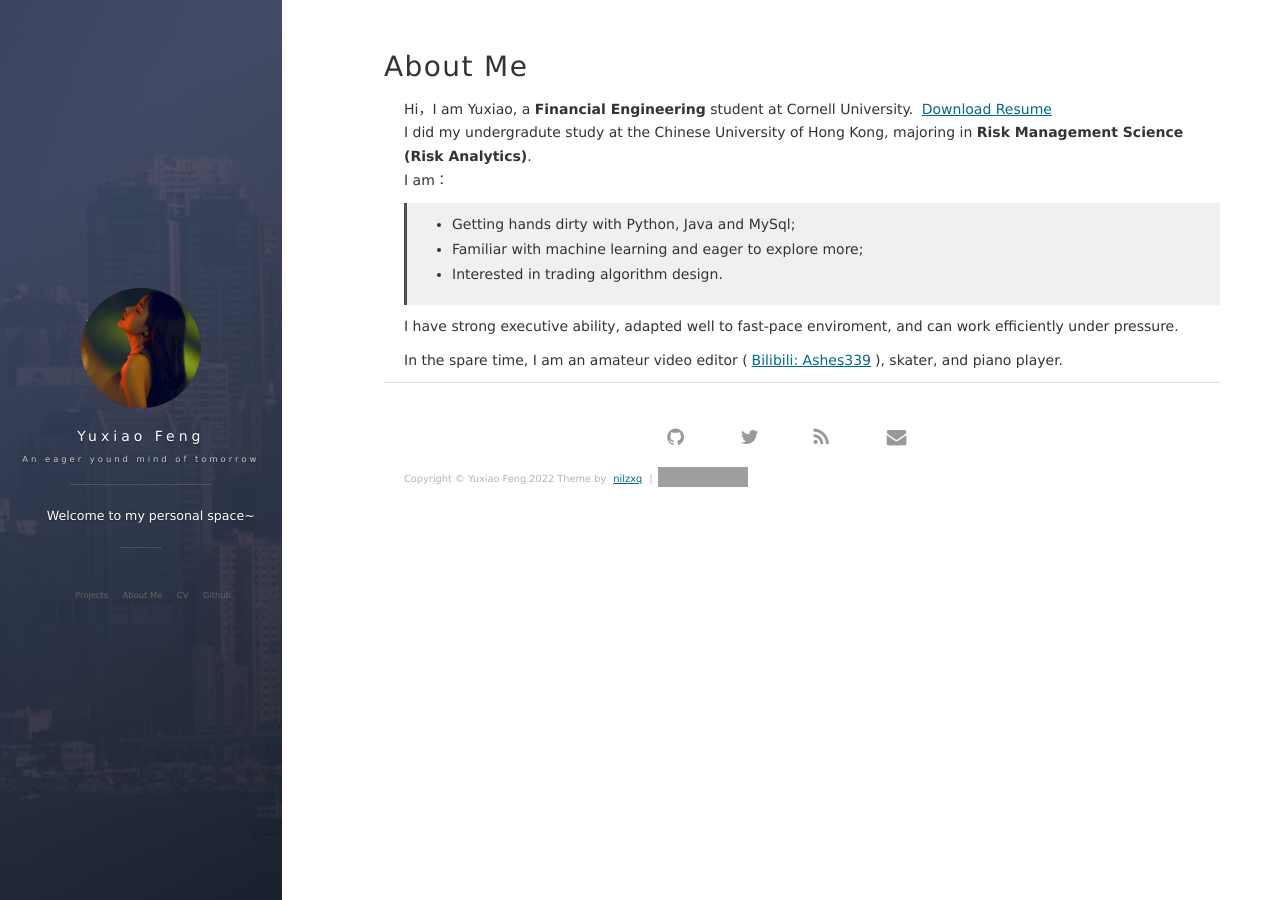
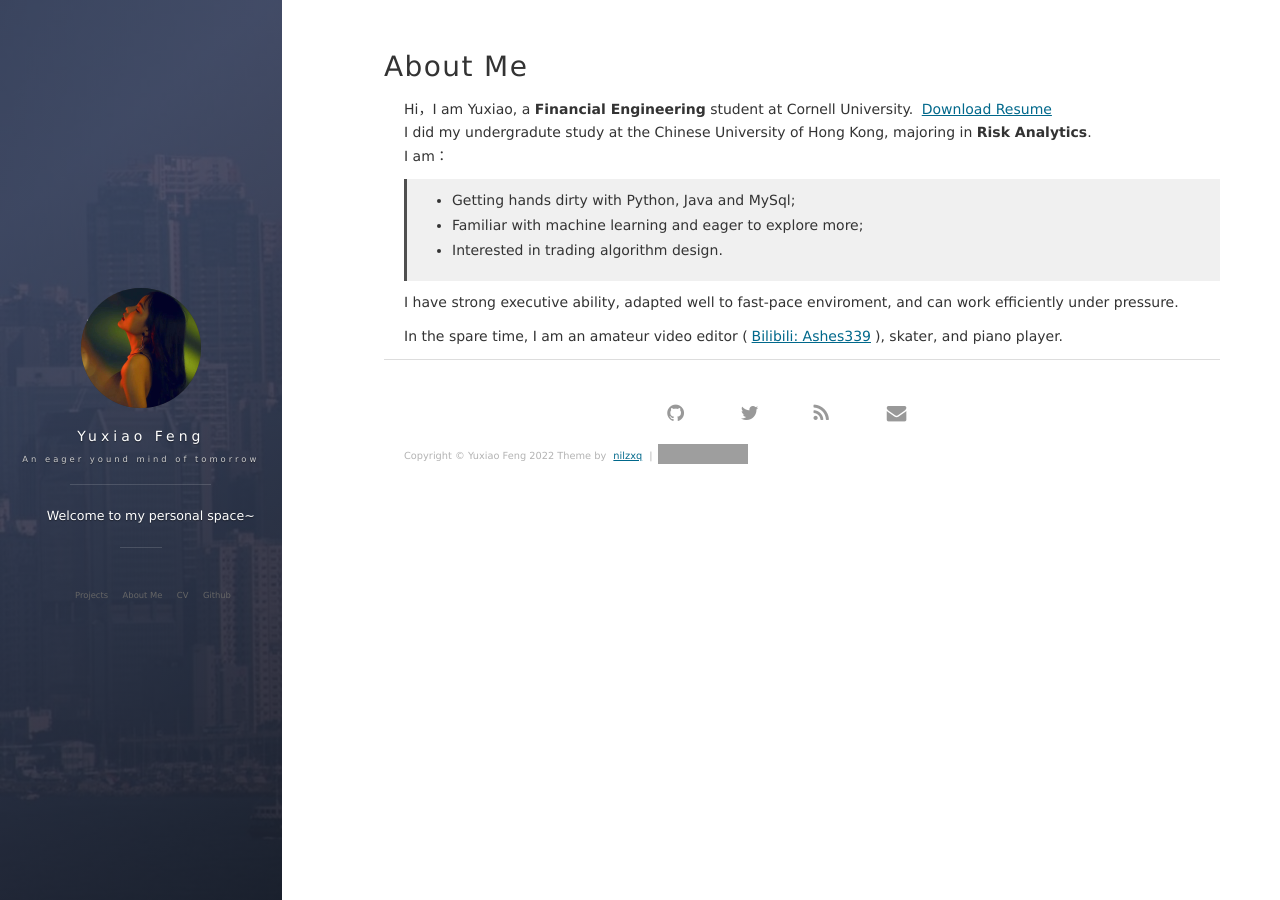
Before and after one commit to yf254/yf254.github.io, a Jekyll site: the page built from about.md, in a window 1280 px wide. Built offline with Jekyll 4.4.1, drawn with Linux system fonts in a browser that asks for light colours; nearby versions of some CDN libraries; comment, search, counter and statistics services are not loaded; grey boxes are pictures that could not be loaded.

Commit message:
Update about.md

```diff
--- a/about.md
+++ b/about.md
@@ -4,7 +4,7 @@ title: About Me
 ---
 
 Hi，I am Yuxiao, a <strong>Financial Engineering</strong> student at Cornell University. <a href="/Yuxiao Feng_Resume_0622.pdf" target="_blank">Download Resume</a><br>
-I did my undergradute study at the Chinese University of Hong Kong, majoring in <strong>Risk Management Science (Risk Analytics)</strong>.<br>
+I did my undergradute study at the Chinese University of Hong Kong, majoring in <strong>Risk Analytics</strong>.<br>
 I am：
 >* Getting hands dirty with Python, Java and MySql;
 >* Familiar with machine learning and eager to explore more;
```
